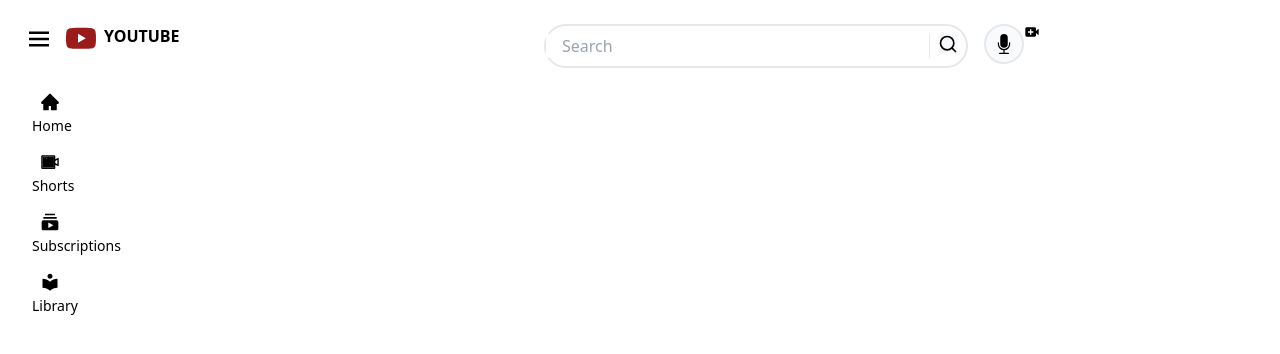
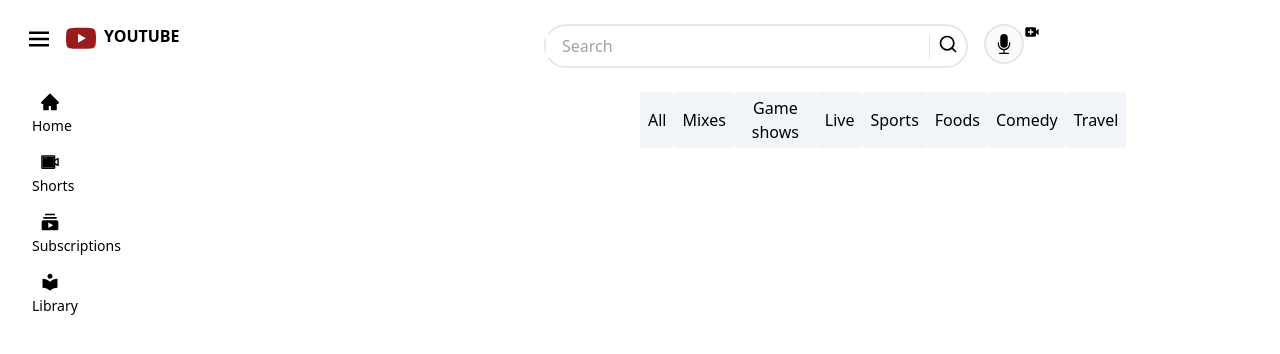
Before and after one commit to Satabdi-Rani/VideoTem, a React (Create React App) app: page / in a window 1280 px wide. Shown: the top 354 px of the page. Built offline with nearby package versions, Linux system fonts and the light colour scheme.

Commit message:
top part added

```diff
--- a/src/components/VideoSection/VideoSection.js
+++ b/src/components/VideoSection/VideoSection.js
@@ -10,7 +10,7 @@
           {/* container section */}
           <div className='grid grid-cols-2 w-[95%] mx-auto mt-6'>
 
-            <div className=''>   {/* left side */}
+            <div className='w-[20%]'>   {/* left side */}
                <div className='flex flex-col gap-4'> {/* left side container */}
                   <div className='flex flex-col gap-1'> {/* Single Div */}
                      <AiFillHome className='text-xl ml-2'></AiFillHome>
@@ -36,7 +36,17 @@
             </div> {/* left side */}
 
 
-            <div>{/* right side */}
+            <div className='w-[80%]'>{/* right side */}
+             <div className='flex flex-row'> {/* top side */}
+                <button className='px-2 py-1 bg-slate-100 rounded'>All</button>
+                <button className='px-2 py-1 bg-slate-100 rounded'>Mixes</button>
+                <button className='px-2 py-1 bg-slate-100 rounded'>Game shows</button>
+                <button className='px-2 py-1 bg-slate-100 rounded'>Live</button>
+                <button className='px-2 py-1 bg-slate-100 rounded'>Sports</button>
+                <button className='px-2 py-1 bg-slate-100 rounded'>Foods</button>
+                <button className='px-2 py-1 bg-slate-100 rounded'>Comedy</button>
+                <button className='px-2 py-1 bg-slate-100 rounded'>Travel</button>
+             </div> {/* top side */}
 
             </div>{/* right side */}
 
```
